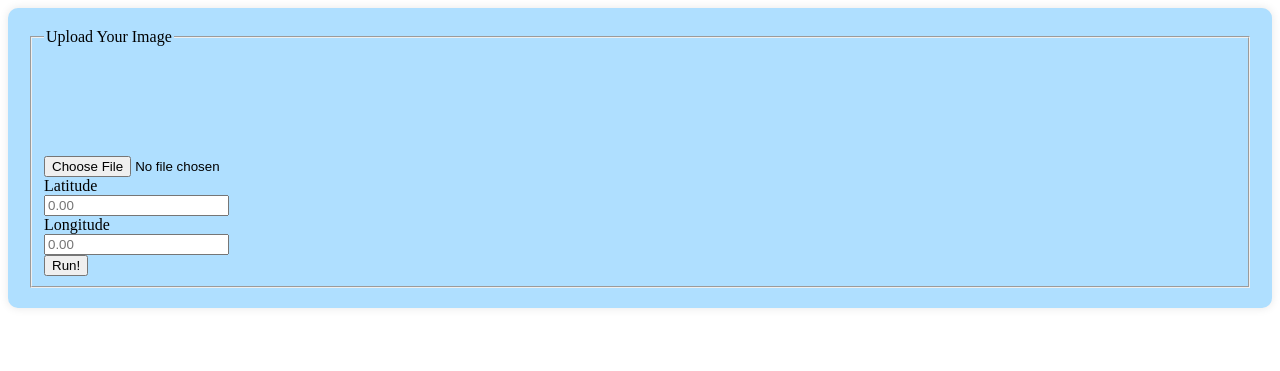
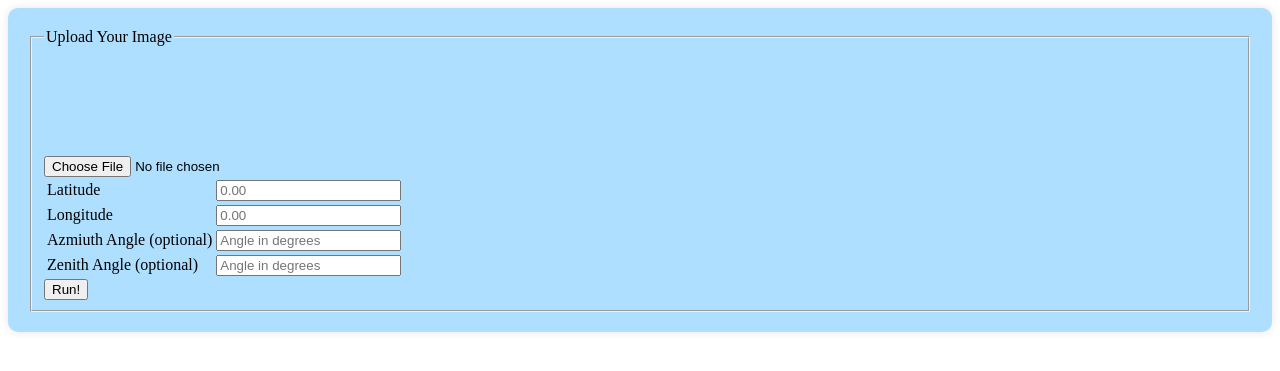
Before and after one commit to KiARC/software_design_project, a Flask app: page / in a window 1280 px wide. Shown: the top 371 px of the page. Run offline with Flask 3, Linux system fonts and the light colour scheme.

Commit message:
Update form and clean up index Removed nonexistent css classes Made form inputs a table so they line up (yay, pretty) Added optional fields for locked angles

```diff
--- a/src/templates/index.html
+++ b/src/templates/index.html
@@ -26,16 +26,15 @@
 				border-radius: 10px;
 				box-shadow: 0 0 10px rgba(0, 0, 0, 0.1);
 			}
-
 		</style>
 	</head>
 	<body>
 		<!-- Content section-->
-		<section class="py-5">
+		<section>
 			<div>
 				<div class="container">
 					{% if results is none %}
-					<form method="POST" enctype="multipart/form-data" class="form-horizontal">
+					<form method="POST" enctype="multipart/form-data">
 						<fieldset>
 							<!-- Form Name -->
 							<legend>Upload Your Image</legend>
@@ -43,36 +42,53 @@
 								<canvas width="100" height="100" id="preview"></canvas>
 							</div>
 							<!-- Upload Button -->
-							<div id="tutorial" style="display:none;">
-								<img  src="../static/assets/tutorial.gif" alt="Tutorial" style="margin-right:auto;">
+							<div id="tutorial" style="display: none">
+								<img src="../static/assets/tutorial.gif" alt="Tutorial" style="margin-right: auto" />
 							</div>
-								<div class="form-group">
-									<label class="col-md-4 control-label" for="image"></label>
-									<div class="col-md-4">
-										<input id="image" name="image" class="input-file" type="file" />
-										<input name="points" style="display: none" id="points" />
-									</div>
-								</div>
-
-
-							<!-- Lat/Long -->
-							<div class="form-group">
-								<label class="col-md-4 control-label" for="latitude">Latitude</label>
-								<div class="col-md-4">
-									<input id="latitude" name="latitude" type="text" placeholder="0.00" class="form-control input-md" />
-								</div>
-
-								<label class="col-md-4 control-label" for="longitude">Longitude</label>
-								<div class="col-md-4">
-									<input id="longitude" name="longitude" type="text" placeholder="0.00" class="form-control input-md" />
+							<div>
+								<label for="image"></label>
+								<div>
+									<input id="image" name="image" type="file" />
+									<input name="points" style="display: none" id="points" />
 								</div>
 							</div>
 
+							<!-- Angles! -->
+							<table>
+								<!-- Lat/Long -->
+								<tr>
+									<td>Latitude</td>
+									<td>
+										<input id="latitude" name="latitude" type="text" placeholder="0.00" />
+									</td>
+								</tr>
+								<tr>
+									<td>Longitude</td>
+									<td>
+										<input id="longitude" name="longitude" type="text" placeholder="0.00" />
+									</td>
+								</tr>
+
+								<!-- Locked Angle Config -->
+								<tr>
+									<td>Azmiuth Angle (optional)</td>
+									<td>
+										<input id="locked_b_angle" name="locked_b_angle" type="text" placeholder="Angle in degrees" />
+									</td>
+								</tr>
+								<tr>
+									<td>Zenith Angle (optional)</td>
+									<td>
+										<input id="locked_a_angle" name="locked_a_angle" type="text" placeholder="Angle in degrees" />
+									</td>
+								</tr>
+							</table>
+
 							<!-- Submit -->
-							<div class="form-group">
-								<label class="col-md-4 control-label" for="submit"></label>
-								<div class="col-md-4">
-									<button id="submit" name="submit" class="btn btn-secondary">Run!</button>
+							<div>
+								<label for="submit"></label>
+								<div>
+									<button id="submit" name="submit">Run!</button>
 								</div>
 							</div>
 						</fieldset>
@@ -172,8 +188,7 @@
 						preview.width = container.clientWidth;
 						preview.height = (container.clientWidth * img.height) / img.width;
 						ctx.drawImage(img, 0, 0, preview.width, preview.height);
-						tutorial.style.display = "block";
-
+						tutorial.style.display = 'block';
 					};
 				}
 			});
```
